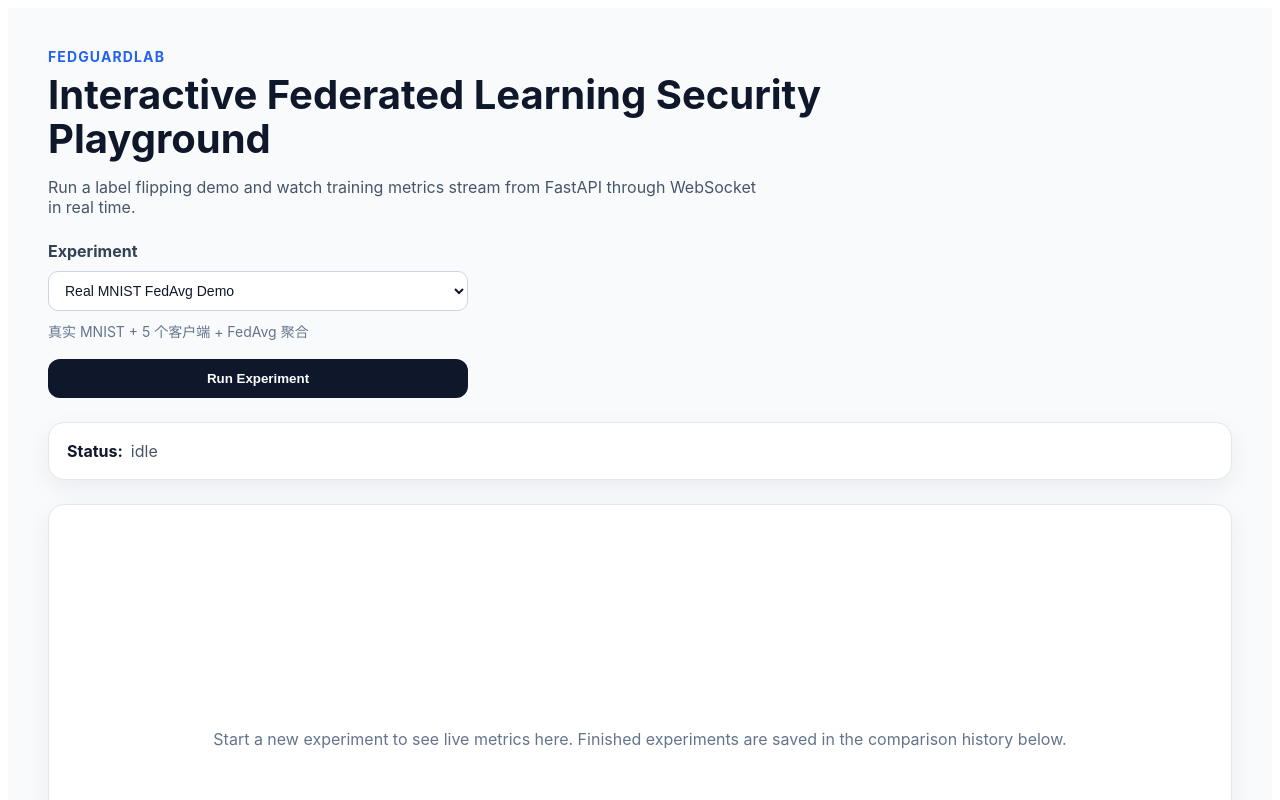
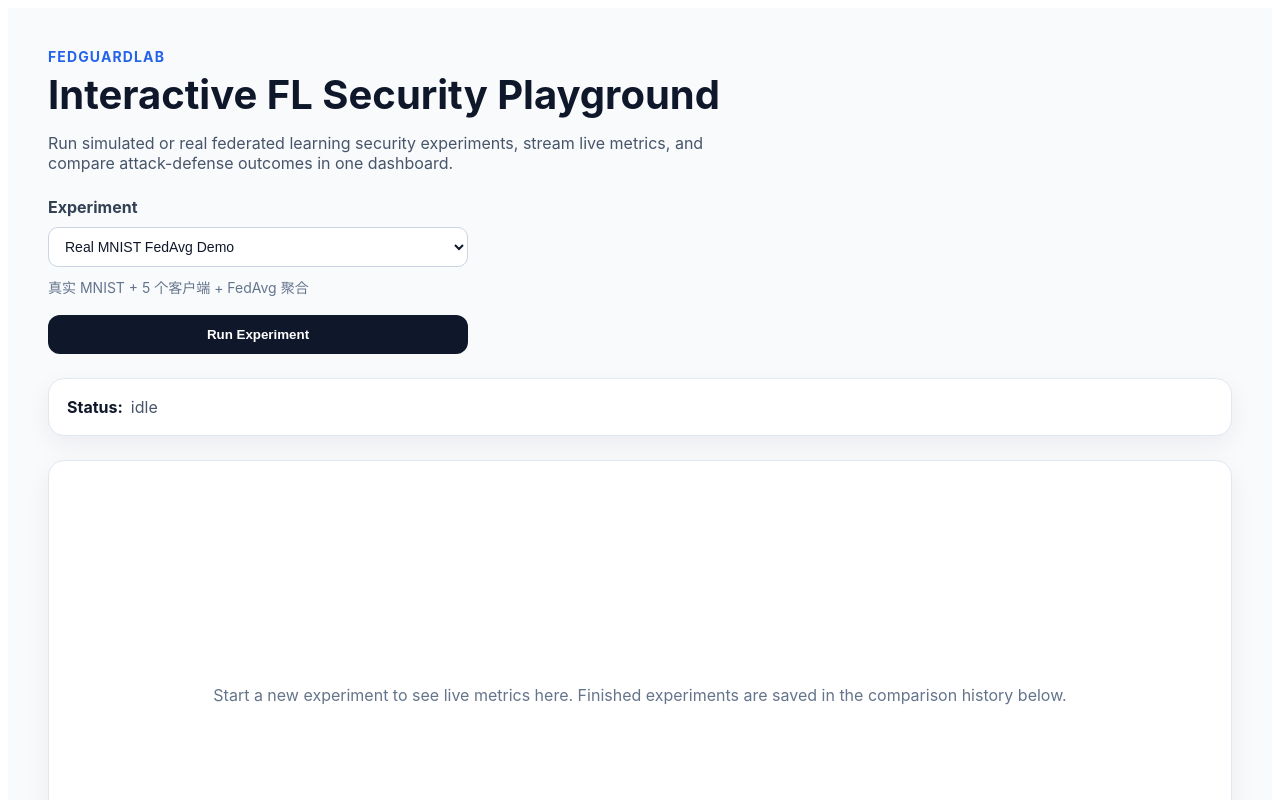
Before and after one commit to Calvin1989/FedGuardLab, a Vue app in the folder web/: page / in a window 1280 px wide. Shown: the top 800 px of the page. Built offline with nearby package versions, Linux system fonts and the light colour scheme.

Commit message:
Polish dashboard and report presentation

```diff
--- a/web/src/App.vue
+++ b/web/src/App.vue
@@ -113,17 +113,29 @@ const chartData = computed(() => {
       {
         label: "Accuracy",
         data: metrics.value.map((item) => item.accuracy),
-        tension: 0.3,
+        borderColor: "#2563eb",
+        backgroundColor: "rgba(37, 99, 235, 0.12)",
+        borderWidth: 3,
+        tension: 0.35,
+        pointRadius: 3,
       },
       {
         label: "Loss",
         data: metrics.value.map((item) => item.loss),
-        tension: 0.3,
+        borderColor: "#dc2626",
+        backgroundColor: "rgba(220, 38, 38, 0.12)",
+        borderWidth: 3,
+        tension: 0.35,
+        pointRadius: 3,
       },
       {
         label: "Attack Success Rate",
         data: metrics.value.map((item) => item.attack_success_rate),
-        tension: 0.3,
+        borderColor: "#16a34a",
+        backgroundColor: "rgba(22, 163, 74, 0.12)",
+        borderWidth: 3,
+        tension: 0.35,
+        pointRadius: 3,
       },
     ],
   };
@@ -339,10 +351,10 @@ async function startExperiment() {
   <main class="page">
     <section class="hero">
       <p class="eyebrow">FedGuardLab</p>
-      <h1>Interactive Federated Learning Security Playground</h1>
+      <h1>Interactive FL Security Playground</h1>
       <p class="subtitle">
-        Run a label flipping demo and watch training metrics stream from FastAPI
-        through WebSocket in real time.
+        Run simulated or real federated learning security experiments, stream live
+        metrics, and compare attack-defense outcomes in one dashboard.
       </p>
 
       <div class="control-panel">
```
Also changed, not shown: 1 other file (tests, documents, lock files or other folders).
